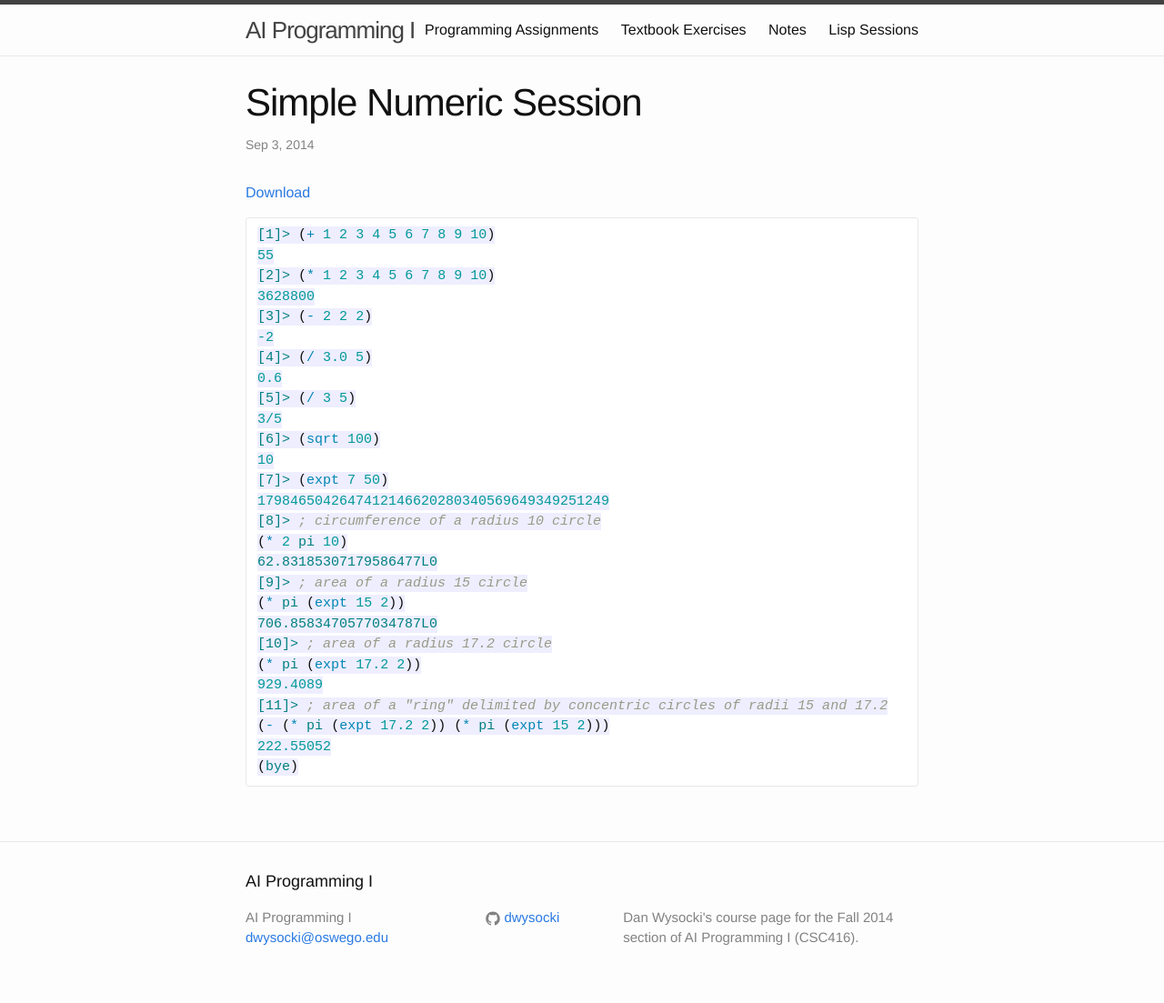
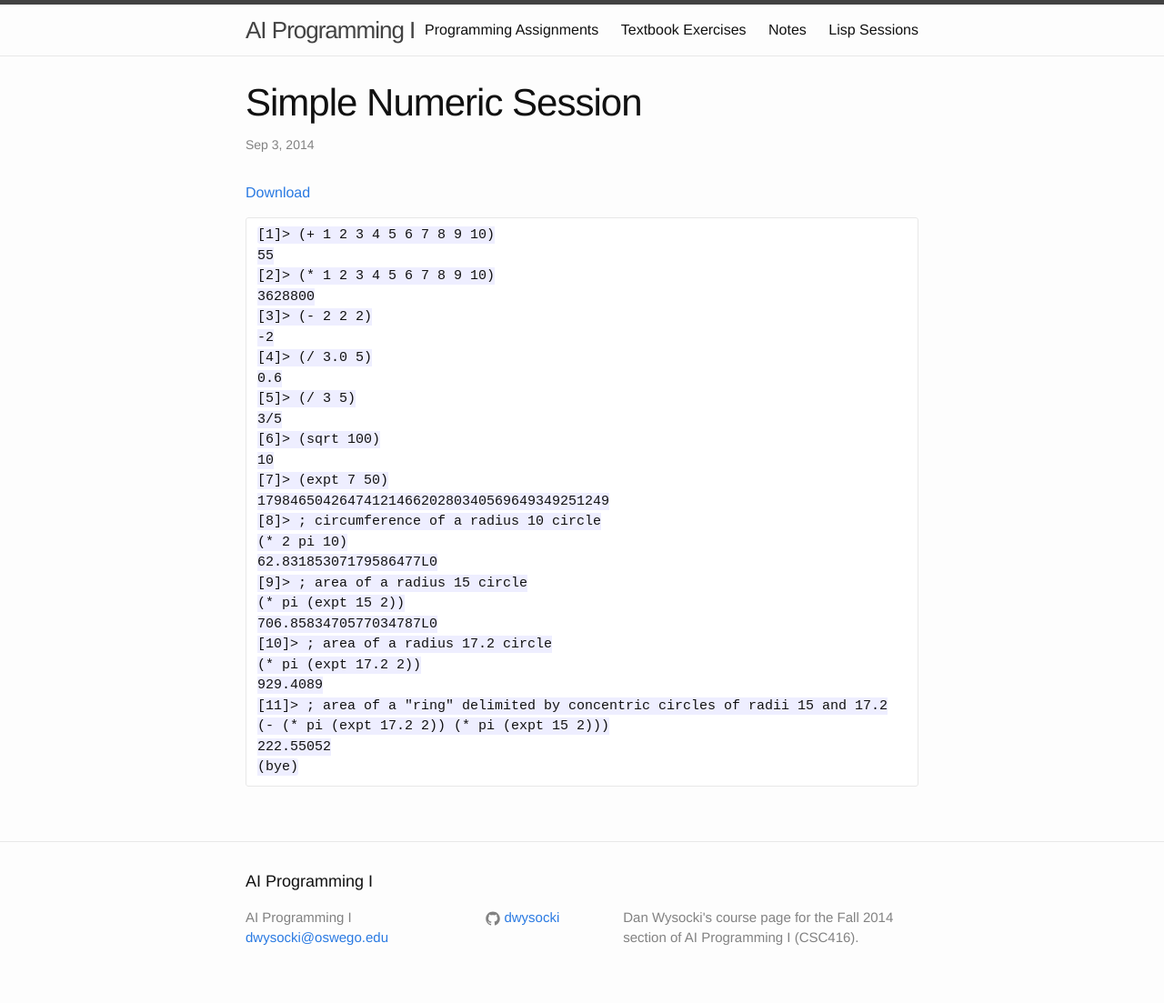
Before and after one commit to dwysocki/ai-programming1, a Jekyll site: the page built from _posts/sessions/2014-09-03-simple-numeric-session.markdown, in a window 1280 px wide. Shown: the whole page at 91% size. Built offline with Jekyll 4.4.1, drawn with Linux system fonts in a browser that asks for light colours; Markdown is read by kramdown in place of the engine named in the settings.

Commit message:
Removed unnecessary things

````diff
--- a/_posts/sessions/2014-09-03-simple-numeric-session.markdown
+++ b/_posts/sessions/2014-09-03-simple-numeric-session.markdown
@@ -7,7 +7,7 @@ date: 2014-09-03T09:56:34-04:00
 
 [Download]({{ site.baseurl }}/sessions/simple-numeric-session.txt)
 
-```common-lisp
+```
 [1]> (+ 1 2 3 4 5 6 7 8 9 10)
 55
 [2]> (* 1 2 3 4 5 6 7 8 9 10)
````
